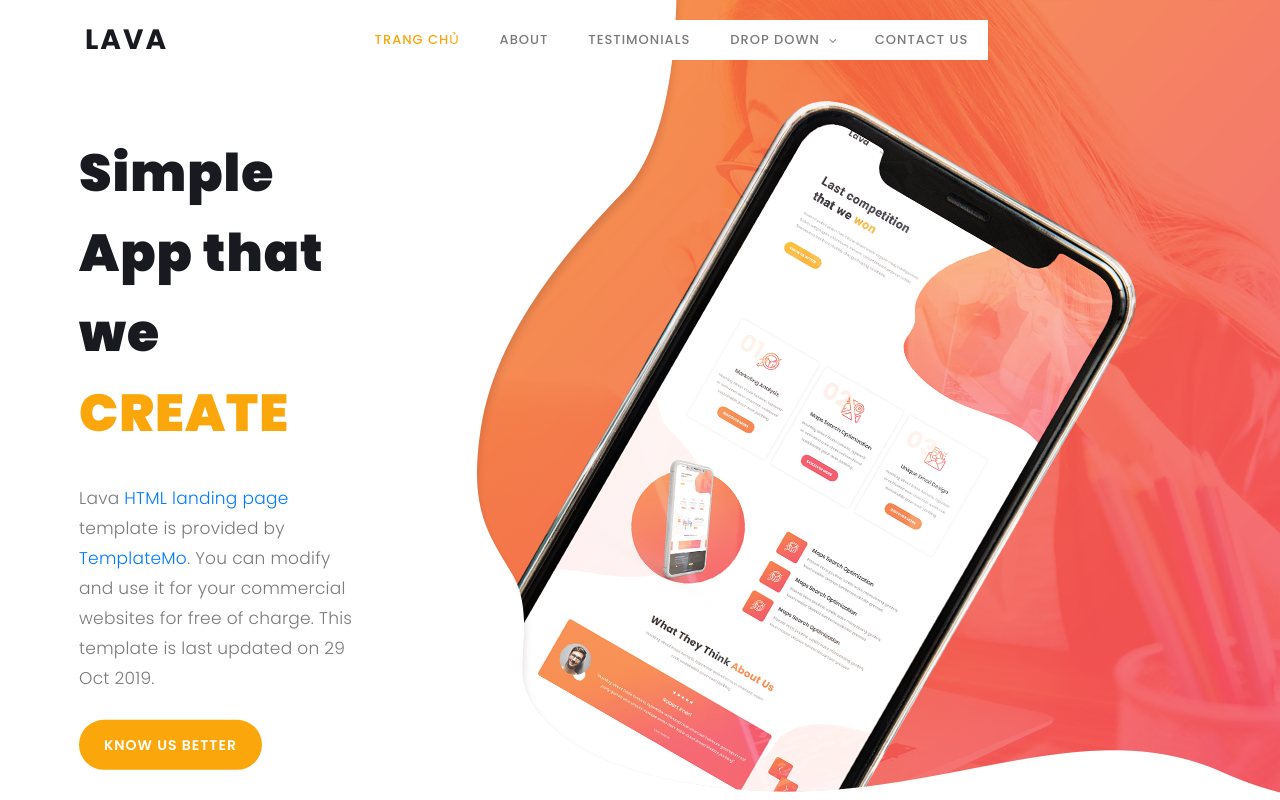
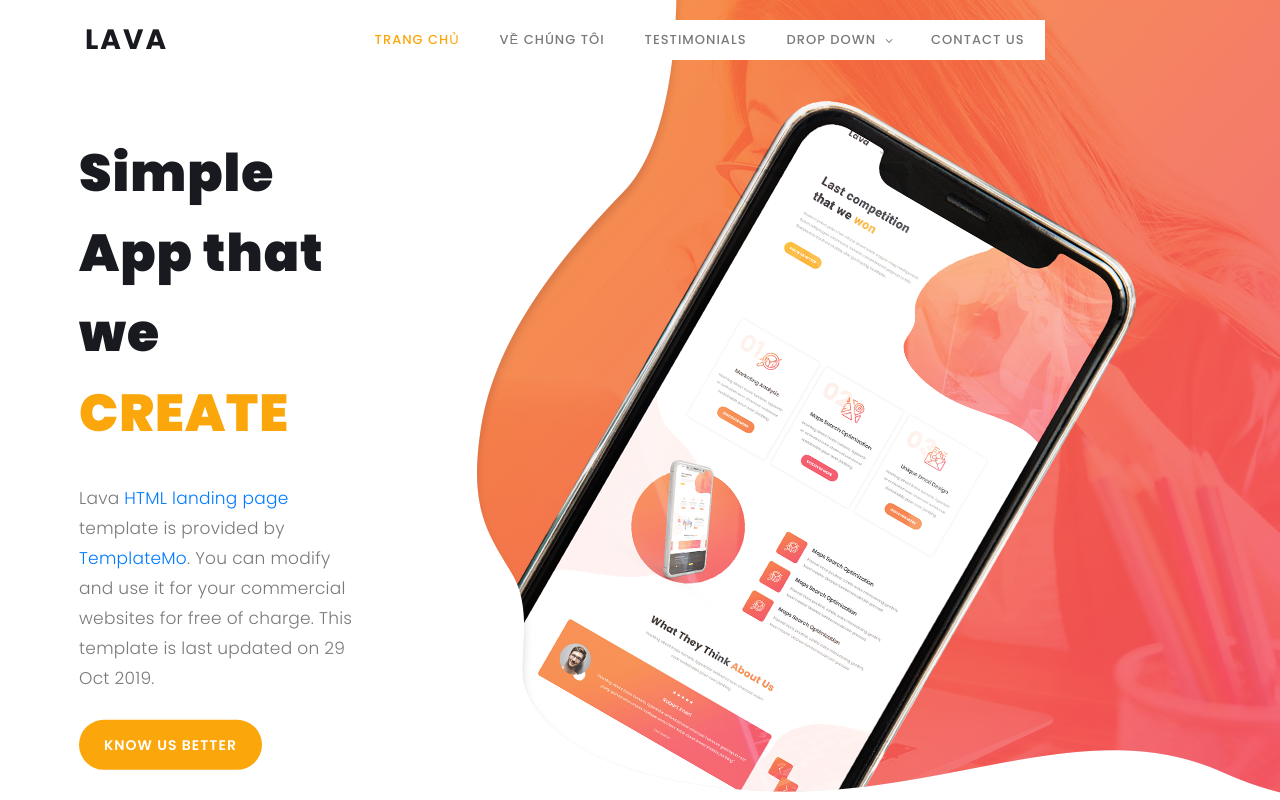
Before and after one commit to Trantamming/Trantamming.github.io, a plain HTML site: page index.html in a window 1280 px wide. Shown: the top 800 px of the page. Drawn offline with Linux system fonts and the light colour scheme.

Commit message:
Update index.html

```diff
--- a/index.html
+++ b/index.html
@@ -56,7 +56,7 @@ https://templatemo.com/tm-540-lava-landing-page
                         <!-- ***** Menu Start ***** -->
                         <ul class="nav">
                             <li class="scroll-to-section"><a href="#welcome" class="menu-item">Trang chủ</a></li>
-                            <li class="scroll-to-section"><a href="/about.html" class="menu-item">About</a></li>
+                            <li class="scroll-to-section"><a href="/about.html" class="menu-item">Về chúng tôi</a></li>
                             <li class="scroll-to-section"><a href="#testimonials" class="menu-item">Testimonials</a>
                             </li>
                             <li class="submenu">
```
